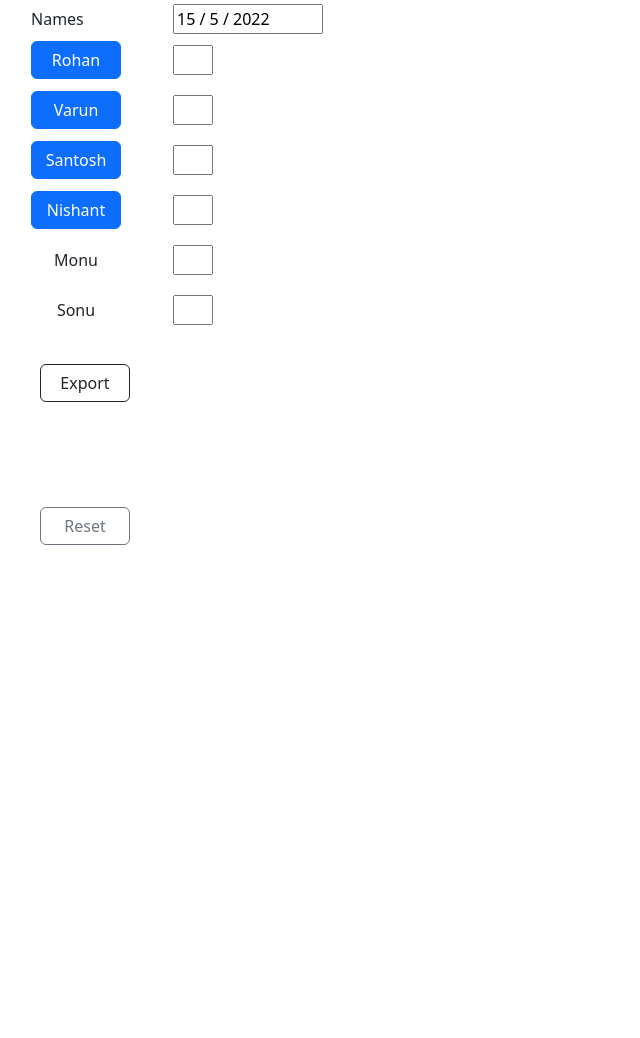
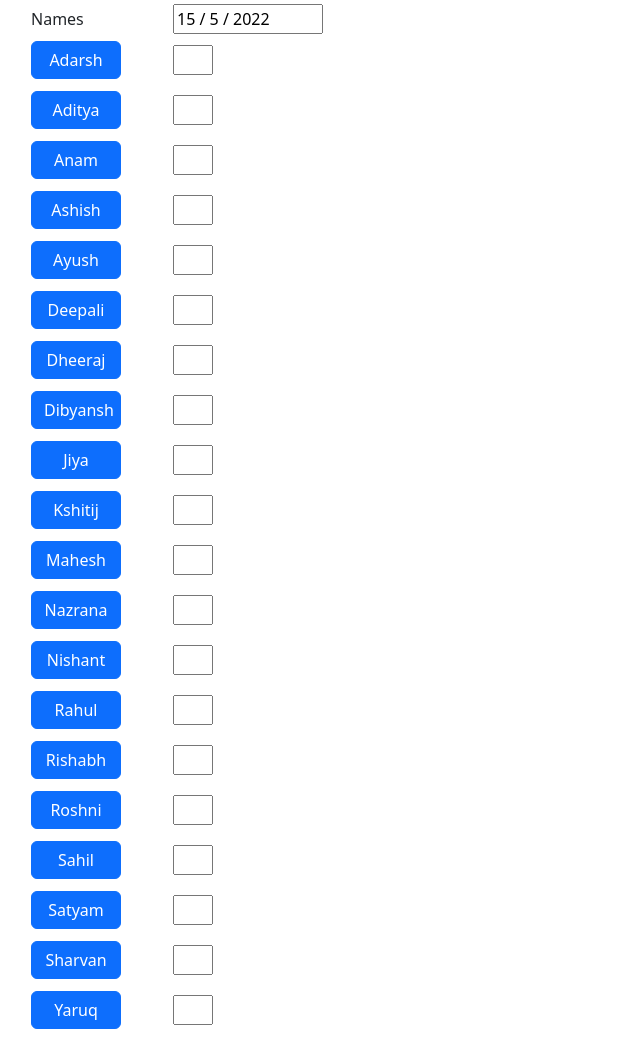
Before and after one commit to Nishant-sprit/Students-details, a plain HTML site: page index.html in a window 1280 px wide. Shown: the part 83-1121 px from the top of the page, without its empty margins (0-640 px from the left). Before the commit the page ends 800 px from the top, so only its background shows below. Drawn offline with nearby package versions, Linux system fonts and the light colour scheme.

Commit message:
Add files via upload

```diff
--- a/index.html
+++ b/index.html
@@ -36,52 +36,105 @@
 
 
             <tr>
-                <td>
+                <td> <button type="button" class="btn btn-primary" id="btn-1" onclick="increment1()" value="Adarsh Raj Singh">Adarsh</button></td>
+                <td> <input type="text" id="val1"> </td>
+            </tr>
 
-                    <button type="button" class="btn btn-primary" id="btn-1" onclick="increment1()">Rohan</button>
-                </td>
-                <td>
-                    <input type="text" id="val1">
-                </td>
-            </tr>
             <tr>
-                <td>
-                    <button class="btn btn-primary" id="btn-2" onclick="increment2()">Varun</button>
-                </td>
+                <td><button type="button" class="btn btn-primary" id="btn-2" onclick="increment2()" value="Aditya Sharma">Aditya</button> </td>
                 <td><input type="text" id="val2"></td>
             </tr>
+
             <tr>
-                <td>
-                    <button class="btn btn-primary" id="btn-3" onclick="increment3()">Santosh</button>
-                </td>
-                <td>
-                    <input type="text" id="val3">
-                </td>
+                <td> <button type="button" class="btn btn-primary" id="btn-3" onclick="increment3()" value="Anam Ansari">Anam</button></td>
+                <td> <input type="text" id="val3"> </td>
             </tr>
+
             <tr>
-                <td>
-                    <button class="btn btn-primary" id="btn-4" onclick="increment4()">Nishant</button>
-                </td>
-                <td>
-                    <input type="text" id="val4">
-                </td>
+                <td> <button type="button" class="btn btn-primary" id="btn-4" onclick="increment4()" value="Ashish Pandey">Ashish</button></td>
+                <td> <input type="text" id="val4"> </td>
             </tr>
+
             <tr>
-                <td>
-                    <button class="btn" id="btn-5" onclick="increment5()">Monu</button>
-                </td>
-                <td>
-                    <input type="text" id="val5">
-                </td>
+                <td> <button type="button" class="btn btn-primary" id="btn-5" onclick="increment5()" value="Ayush Tiwari">Ayush</button></td>
+                <td> <input type="text" id="val5"> </td>
             </tr>
+
             <tr>
-                <td>
-                    <button class="btn" id="btn-6" onclick="increment6()">Sonu</button>
-                </td>
-                <td>
-                    <input type="text" id="val6">
-                </td>
+                <td> <button type="button" class="btn btn-primary" id="btn-6" onclick="increment6()" value="Deepali Neagi">Deepali</button></td>
+                <td> <input type="text" id="val6"> </td>
             </tr>
+
+            <tr>
+                <td> <button type="button" class="btn btn-primary" id="btn-7" onclick="increment7()">Dheeraj</button></td>
+                <td> <input type="text" id="val7"> </td>
+            </tr>
+
+            <tr>
+                <td> <button type="button" class="btn btn-primary" id="btn-8" onclick="increment8()">Dibyansh</button></td>
+                <td> <input type="text" id="val8"> </td>
+            </tr>
+
+            <tr>
+                <td> <button type="button" class="btn btn-primary" id="btn-9" onclick="increment9()">Jiya</button></td>
+                <td> <input type="text" id="val9"> </td>
+            </tr>
+
+            <tr>
+                <td> <button type="button" class="btn btn-primary" id="btn-10" onclick="increment10()">Kshitij</button></td>
+                <td> <input type="text" id="val10"> </td>
+            </tr>
+
+            <tr>
+                <td> <button type="button" class="btn btn-primary" id="btn-11" onclick="increment11()">Mahesh</button></td>
+                <td> <input type="text" id="val11"> </td>
+            </tr>
+
+            <tr>
+                <td> <button type="button" class="btn btn-primary" id="btn-12" onclick="increment12()">Nazrana</button></td>
+                <td> <input type="text" id="val12"> </td>
+            </tr>
+
+            <tr>
+                <td> <button type="button" class="btn btn-primary" id="btn-13" onclick="increment13()">Nishant</button></td>
+                <td> <input type="text" id="val13"> </td>
+            </tr>
+
+            <tr>
+                <td> <button type="button" class="btn btn-primary" id="btn-14" onclick="increment14()">Rahul</button></td>
+                <td> <input type="text" id="val14"> </td>
+            </tr>
+
+            <tr>
+                <td> <button type="button" class="btn btn-primary" id="btn-15" onclick="increment15()">Rishabh</button></td>
+                <td> <input type="text" id="val15"> </td>
+            </tr>
+
+            <tr>
+                <td> <button type="button" class="btn btn-primary" id="btn-16" onclick="increment16()">Roshni</button></td>
+                <td> <input type="text" id="val16"> </td>
+            </tr>
+
+            <tr>
+                <td> <button type="button" class="btn btn-primary" id="btn-17" onclick="increment17()">Sahil</button></td>
+                <td> <input type="text" id="val7"> </td>
+            </tr>
+
+            <tr>
+                <td> <button type="button" class="btn btn-primary" id="btn-18" onclick="increment18()">Satyam</button></td>
+                <td> <input type="text" id="val18"> </td>
+            </tr>
+
+            <tr>
+                <td> <button type="button" class="btn btn-primary" id="btn-19" onclick="increment19()">Sharvan</button></td>
+                <td> <input type="text" id="val19"> </td>
+            </tr>
+
+            <tr>
+                <td> <button type="button" class="btn btn-primary" id="btn-20" onclick="increment20()">Yaruq</button></td>
+                <td> <input type="text" id="val20"> </td>
+            </tr>
+
         </tbody>
     </table>
     <br>
@@ -91,122 +144,8 @@
 
     <button id="reset" class="btn btn-outline-secondary" onclick="resetting()">Reset</button>
 
+<script src="script.js"></script>
 
-    <script>
-
-        var btn1 = document.getElementById('btn-1');
-        var btn2 = document.getElementById('btn-2');
-        var btn3 = document.getElementById('btn-3');
-        var btn4 = document.getElementById('btn-4');
-        var btn5 = document.getElementById('btn-5');
-        var btn6 = document.getElementById('btn-6');
-        var inp1 = document.getElementById('val1');
-        var inp2 = document.getElementById('val2');
-        var inp3 = document.getElementById('val3');
-        var inp4 = document.getElementById('val4');
-        var inp5 = document.getElementById('val5');
-        var inp6 = document.getElementById('val6');
-        var din = document.getElementById('tareek');
-
-        var dateObj = new Date();
-        var month = dateObj.getUTCMonth() + 1; //months from 1-12
-        var day = dateObj.getUTCDate();
-        var year = dateObj.getUTCFullYear();
-
-        newdate = day + " " + "/" + " " + month + " " + "/" + " " + year;
-
-
-
-
-        localStorage.setItem("date", newdate);
-        din.value = localStorage.getItem("date");
-
-
-
-
-        inp1.value = localStorage.getItem("key1");
-        inp2.value = localStorage.getItem("key2");
-        inp3.value = localStorage.getItem("key3");
-        inp4.value = localStorage.getItem("key4");
-        inp5.value = localStorage.getItem("key5");
-        inp6.value = localStorage.getItem("key6");
-
-        function increment1() {
-
-            if (btn1) {
-                inp1.value++;
-                localStorage.setItem("key1", inp1.value);
-            }
-        }
-
-        function increment2() {
-
-            if (btn2) {
-                inp2.value++;
-                localStorage.setItem("key2", inp2.value);
-            }
-        }
-
-        function increment3() {
-
-            if (btn3) {
-                inp3.value++;
-                localStorage.setItem("key3", inp3.value);
-            }
-        }
-
-        function increment4() {
-
-            if (btn4) {
-                inp4.value++;
-                localStorage.setItem("key4", inp4.value);
-            }
-        }
-
-        function increment5() {
-
-            if (btn5) {
-                inp5.value++;
-                localStorage.setItem("key5", inp5.value);
-            }
-        }
-
-        function increment6() {
-
-            if (btn6) {
-                inp6.value++;
-                localStorage.setItem("key6", inp6.value);
-            }
-        }
-
-        function resetting() {
-
-
-            let text = "Press a button!\n For reset!";
-            if (confirm(text) == true) {
-                inp1.value = 0;
-                inp2.value = 0;
-                inp3.value = 0;
-                inp4.value = 0;
-                inp5.value = 0;
-                inp6.value = 0;
-
-                localStorage.setItem("key1", '0');
-                localStorage.setItem("key2", '0');
-                localStorage.setItem("key3", '0');
-                localStorage.setItem("key4", '0');
-                localStorage.setItem("key5", '0');
-                localStorage.setItem("key6", '0');
-            }
-            else {
-            }
-        }
-
-        document.getElementById('downloadexcel').addEventListener('click', function () {
-            var table2excel = new Table2Excel();
-            table2excel.export(document.querySelectorAll("#table"));
-        })
-    </script>
 </body>
 
 </html>
--- /dev/null
+++ b/script.js
@@ -0,0 +1,114 @@
+
+
+var btn1 = document.getElementById('btn-1');
+var btn2 = document.getElementById('btn-2');
+var btn3 = document.getElementById('btn-3');
+var btn4 = document.getElementById('btn-4');
+var btn5 = document.getElementById('btn-5');
+var btn6 = document.getElementById('btn-6');
+var inp1 = document.getElementById('val1');
+var inp2 = document.getElementById('val2');
+var inp3 = document.getElementById('val3');
+var inp4 = document.getElementById('val4');
+var inp5 = document.getElementById('val5');
+var inp6 = document.getElementById('val6');
+var din = document.getElementById('tareek');
+
+var dateObj = new Date();
+var month = dateObj.getUTCMonth() + 1; //months from 1-12
+var day = dateObj.getUTCDate();
+var year = dateObj.getUTCFullYear();
+
+newdate = day + " " + "/" + " " + month + " " + "/" + " " + year;
+
+
+
+
+localStorage.setItem("date", newdate);
+din.value = localStorage.getItem("date");
+
+
+
+
+inp1.value = localStorage.getItem("key1");
+inp2.value = localStorage.getItem("key2");
+inp3.value = localStorage.getItem("key3");
+inp4.value = localStorage.getItem("key4");
+inp5.value = localStorage.getItem("key5");
+inp6.value = localStorage.getItem("key6");
+
+function increment1() {
+
+    if (btn1) {
+        inp1.value++;
+        localStorage.setItem("key1", inp1.value);
+    }
+}
+
+function increment2() {
+
+    if (btn2) {
+        inp2.value++;
+        localStorage.setItem("key2", inp2.value);
+    }
+}
+
+function increment3() {
+
+    if (btn3) {
+        inp3.value++;
+        localStorage.setItem("key3", inp3.value);
+    }
+}
+
+function increment4() {
+
+    if (btn4) {
+        inp4.value++;
+        localStorage.setItem("key4", inp4.value);
+    }
+}
+
+function increment5() {
+
+    if (btn5) {
+        inp5.value++;
+        localStorage.setItem("key5", inp5.value);
+    }
+}
+
+function increment6() {
+
+    if (btn6) {
+        inp6.value++;
+        localStorage.setItem("key6", inp6.value);
+    }
+}
+
+function resetting() {
+
+
+    let text = "Press a button!\n For reset!";
+    if (confirm(text) == true) {
+        inp1.value = 0;
+        inp2.value = 0;
+        inp3.value = 0;
+        inp4.value = 0;
+        inp5.value = 0;
+        inp6.value = 0;
+
+        localStorage.setItem("key1", '0');
+        localStorage.setItem("key2", '0');
+        localStorage.setItem("key3", '0');
+        localStorage.setItem("key4", '0');
+        localStorage.setItem("key5", '0');
+        localStorage.setItem("key6", '0');
+    }
+    else {
+    }
+}
+
+document.getElementById('downloadexcel').addEventListener('click', function () {
+    var table2excel = new Table2Excel();
+    table2excel.export(document.querySelectorAll("#table"));
+})
```
